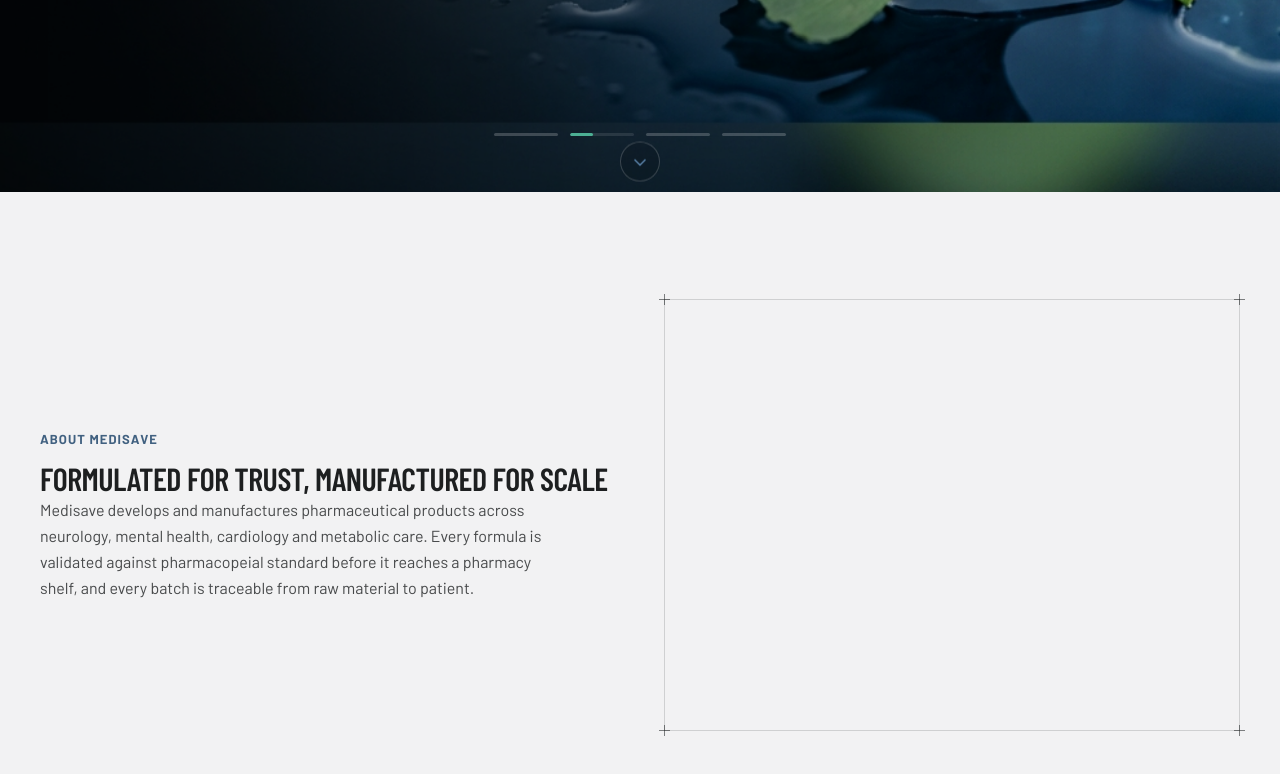
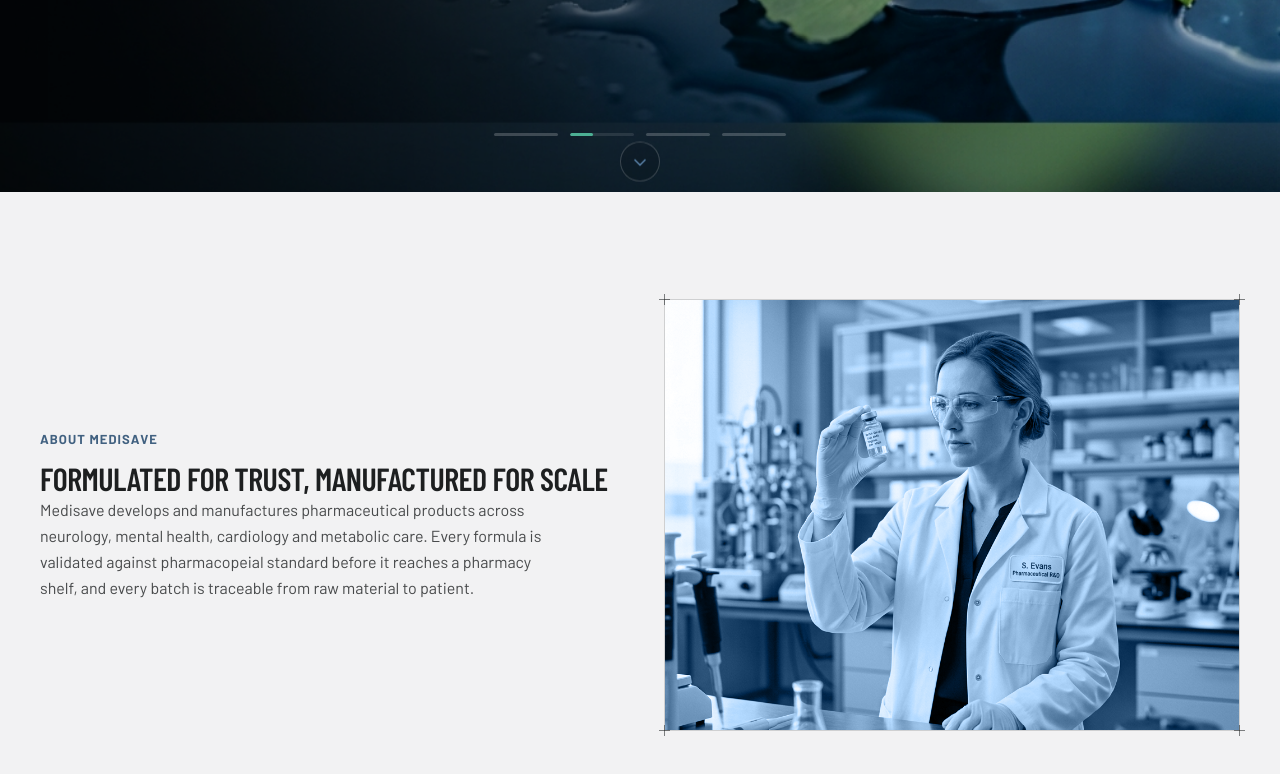
Before and after one commit to Youseef0123/medical, a Next.js app: page / in a window 1280 px wide. Shown: the part 608-1382 px from the top of the page. Built offline with nearby package versions, Linux system fonts and the light colour scheme.

Commit message:
fix: update About section image container to use full height and width

```diff
--- a/src/components/sections/About.tsx
+++ b/src/components/sections/About.tsx
@@ -180,7 +180,7 @@ export function About() {
                 <i className="corner bl" aria-hidden />
                 <i className="corner br" aria-hidden />
 
-                <div className="duotone absolute inset-0 overflow-hidden">
+                <div className="duotone h-full w-full overflow-hidden">
                   {SCROLL_IMAGES.map((image, i) => (
                     <div
                       key={image.src}
```
